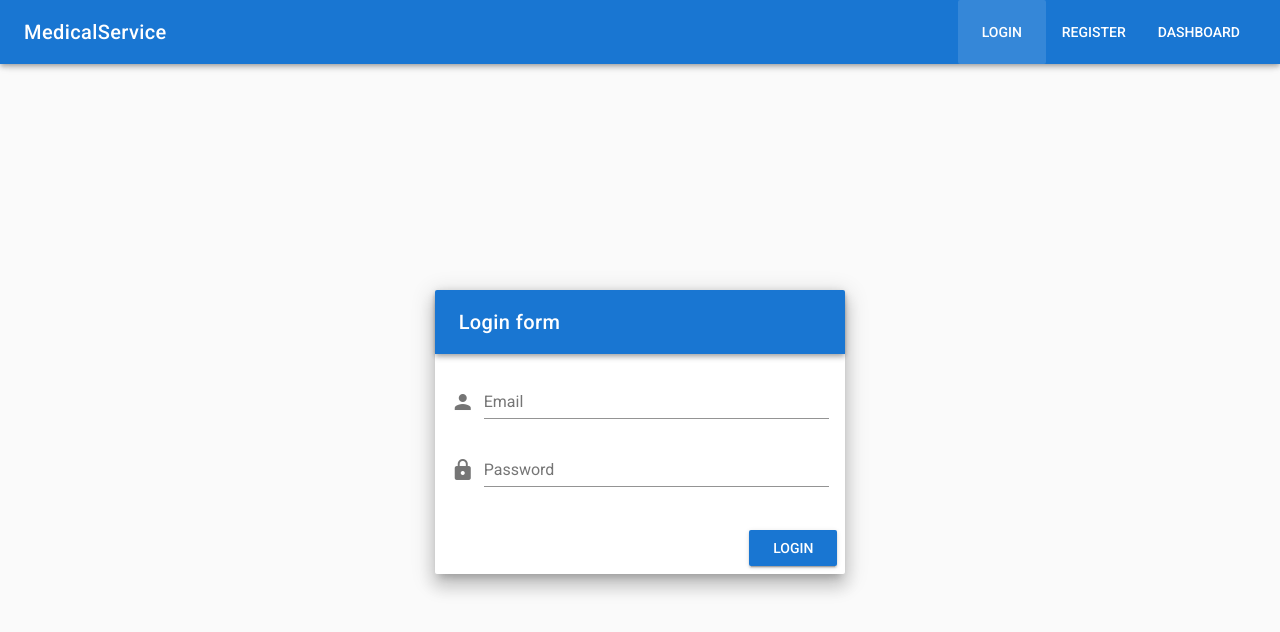
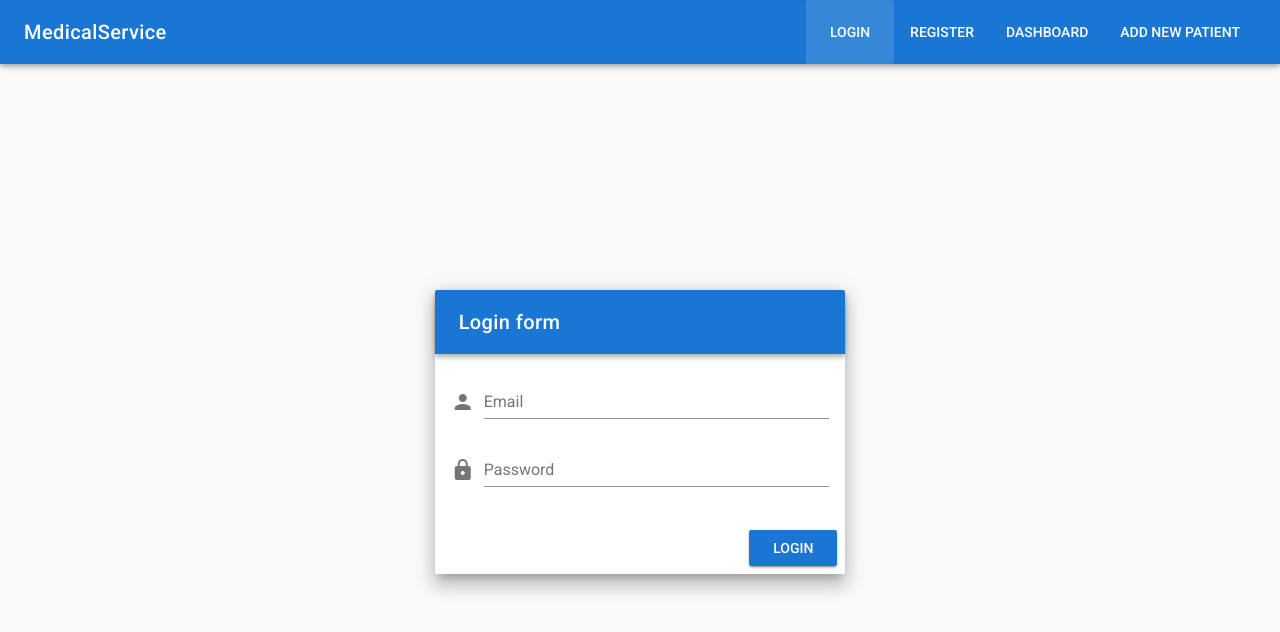
Before and after one commit to SolyaHetman/medical-service, a Vue app in the folder client/: page /#/login in a window 1280 px wide. Shown: the top 632 px of the page. Built offline with nearby package versions, Linux system fonts and the light colour scheme.

Commit message:
add newpatient_page

```diff
--- a/client/src/components/Navbar.vue
+++ b/client/src/components/Navbar.vue
@@ -5,6 +5,7 @@
       <v-btn flat to="/login">Login</v-btn>
       <v-btn flat>Register</v-btn>
       <v-btn flat to="/dashboard">Dashboard</v-btn>
+      <v-btn flat to="/newpatient">Add New Patient</v-btn>
     </v-toolbar-items>
   </v-toolbar>
 </template>
--- a/client/src/router.js
+++ b/client/src/router.js
@@ -3,6 +3,7 @@ import Router from 'vue-router'
 import Home from './views/Home.vue'
 import Login from './views/Login.vue'
 import Dashboard from './views/Doctor/Dashboard.vue'
+import NewPatient from './views/Doctor/NewPatient.vue'
 
 Vue.use(Router)
 
@@ -21,6 +22,11 @@ export default new Router({
             path: '/dashboard',
             name: 'dashboard',
             component: Dashboard
+        },
+        {
+            path: '/newpatient',
+            name: 'newpatient',
+            component: NewPatient
         }
     ]
 })
--- /dev/null
+++ b/client/src/views/Doctor/NewPatient.vue
@@ -0,0 +1,3 @@
+<template>
+    <h1>This is new patient</h1>
+</templete>
```
Also changed, not shown: client/src/components/Doctor/AddPatient/GeneralData.vue (added).
